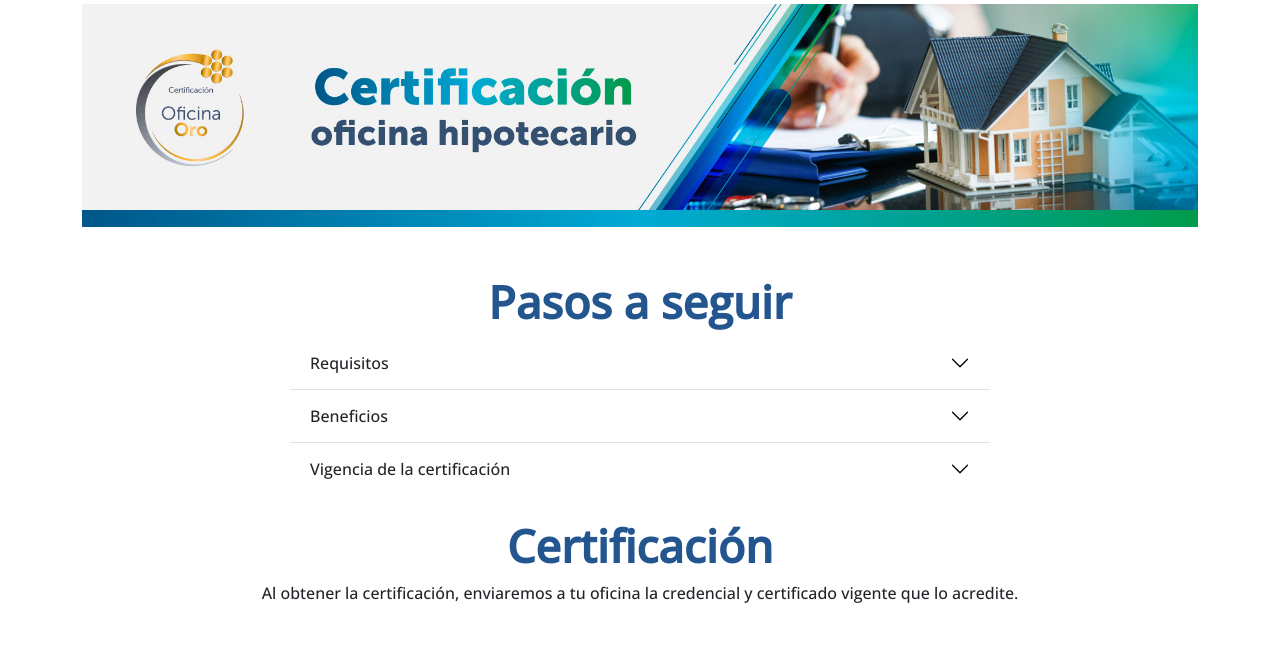
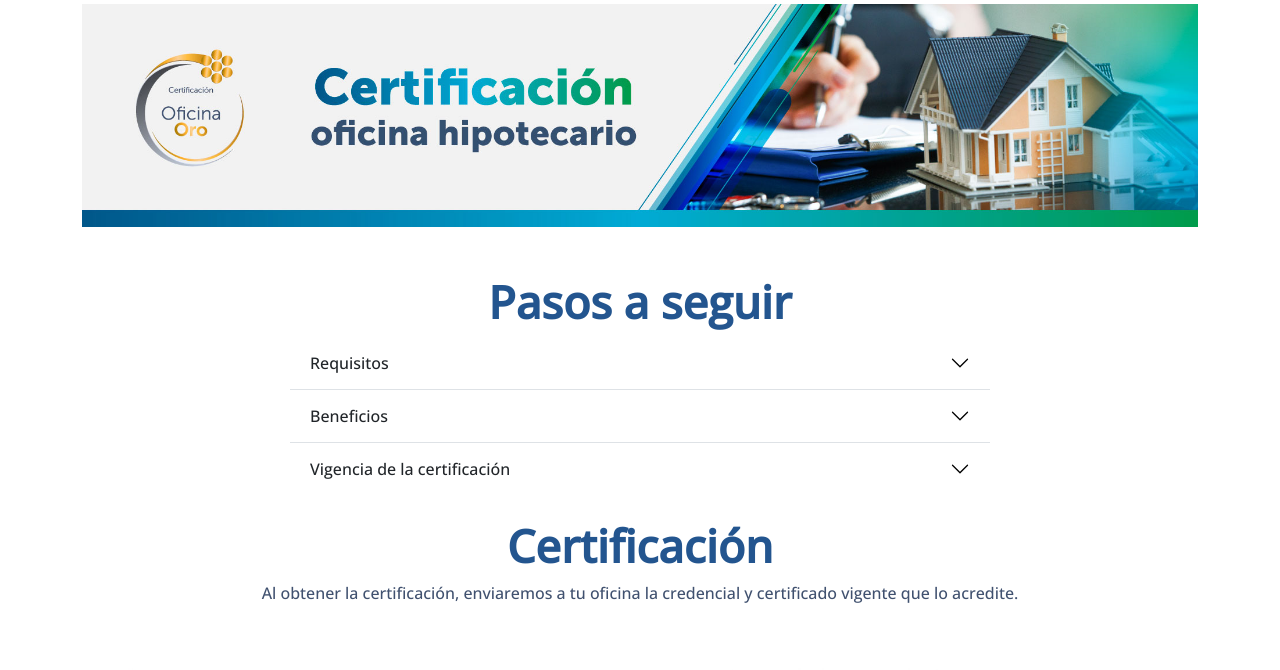
Before and after one commit to soc-giovani/universidad-soc.github.io, a plain HTML site: page oro.html in a window 1280 px wide. Shown: the part 101-771 px from the top of the page. Drawn offline with nearby package versions, Linux system fonts and the light colour scheme.

Commit message:
Add files via upload

```diff
--- a/style/style.css
+++ b/style/style.css
@@ -90,6 +90,7 @@ h1{
 }
 p{
     font-size: 16px !important;
+    color: var(--text-login);
 }
 .requsitos-texto{
     text-align: start;
```
